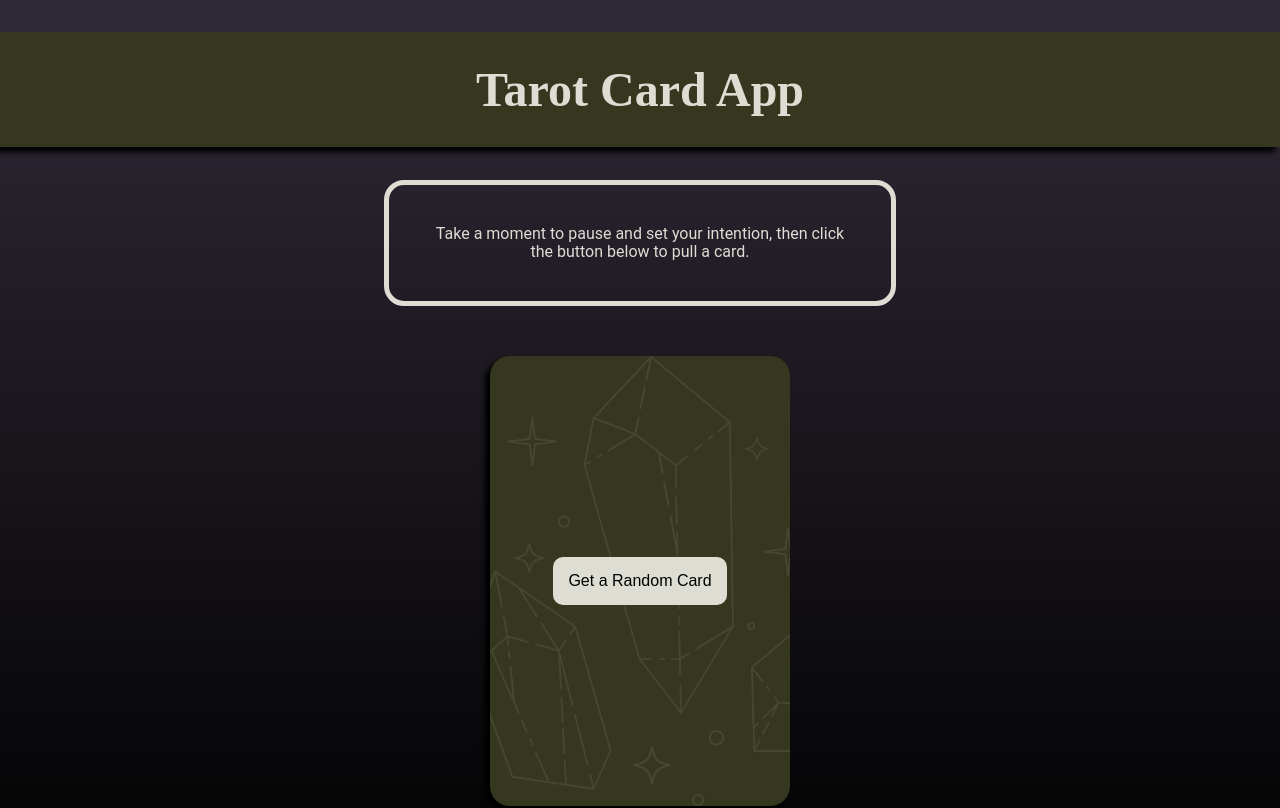
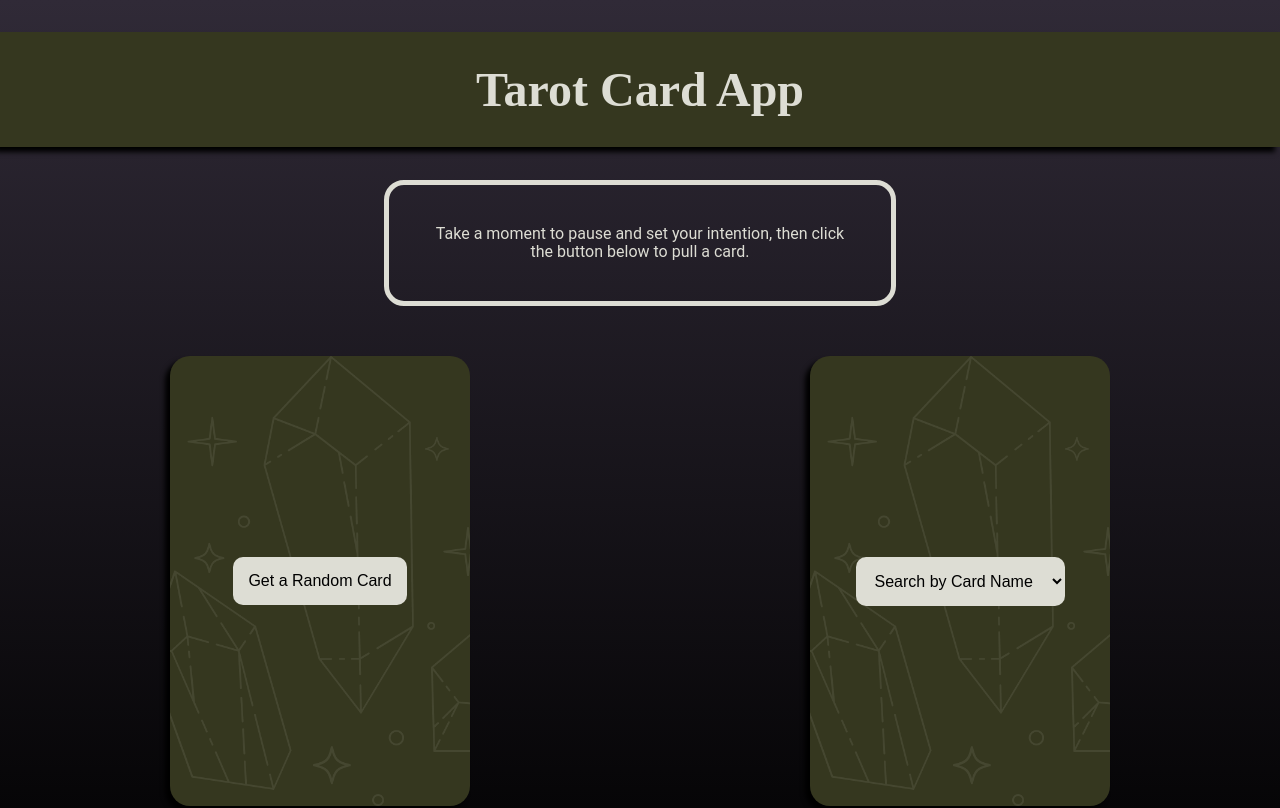
Before and after one commit to lizzy-bird/project-3-elizabeth-harris-tarot-app, a React (Create React App) app: page / in a window 1280 px wide. Shown: the top 808 px of the page. Built offline with nearby package versions, Linux system fonts and the light colour scheme.

Commit message:
added the search function back, will add functionality later

```diff
--- a/src/App.css
+++ b/src/App.css
@@ -38,9 +38,11 @@ main{
 
 .selectors{
     width:100%;
+    display:flex;
+    justify-content:space-around;
 }
 
-.selectors p{
+.instructions{
     color:#ddddd4;
     padding:40px;
     border:5px solid #ddddd4;
@@ -59,7 +61,8 @@ h1{
     font-size:3rem;
 }
 
-.random{
+.random,
+.search{
     width:300px;
     height:450px;
     margin:50px auto;
@@ -75,7 +78,7 @@ h1{
     background-repeat:no-repeat;
 }
 
-button{
+button, select{
     background-color:#ddddd4;
     border:none;
     padding:15px;
--- a/src/App.js
+++ b/src/App.js
@@ -22,13 +22,27 @@ function App() {
     <>
     <main class="App">
       <h1>Tarot Card App</h1>
+      <p className="instructions">Take a moment to pause and set your intention, then click the button below to pull a card.</p>
+
       <div className="selectors">
-        <p>Take a moment to pause and set your intention, then click the button below to pull a card.</p>
+
+
         <div className="random">
           {/* Random Card Button */}
           {/* If randomCard is true, display the card info */}
           <button onClick={handleRandomCard}>{randomCard ? "Start Over" : "Get a Random Card"}</button>
         </div>
+
+        <div className="search">
+        <form action="submit">
+            {/* //!Need to put in some kind of loop to create an <option> element for each card in the API
+            //!Need to tie the user selection to display the given card info (meaning up and rev) to the user (is this handleCardSearch?) */}
+          <label for="dropdown">Select a Card:</label>
+          <select name="Search" id="dropdown">
+            <option value="#">Search by Card Name</option>
+          </select>
+        </form>
+      </div>
 
 
       </div>
```
Also changed, not shown: src/TarotCardSearch.js (added, +9 -0 lines).
